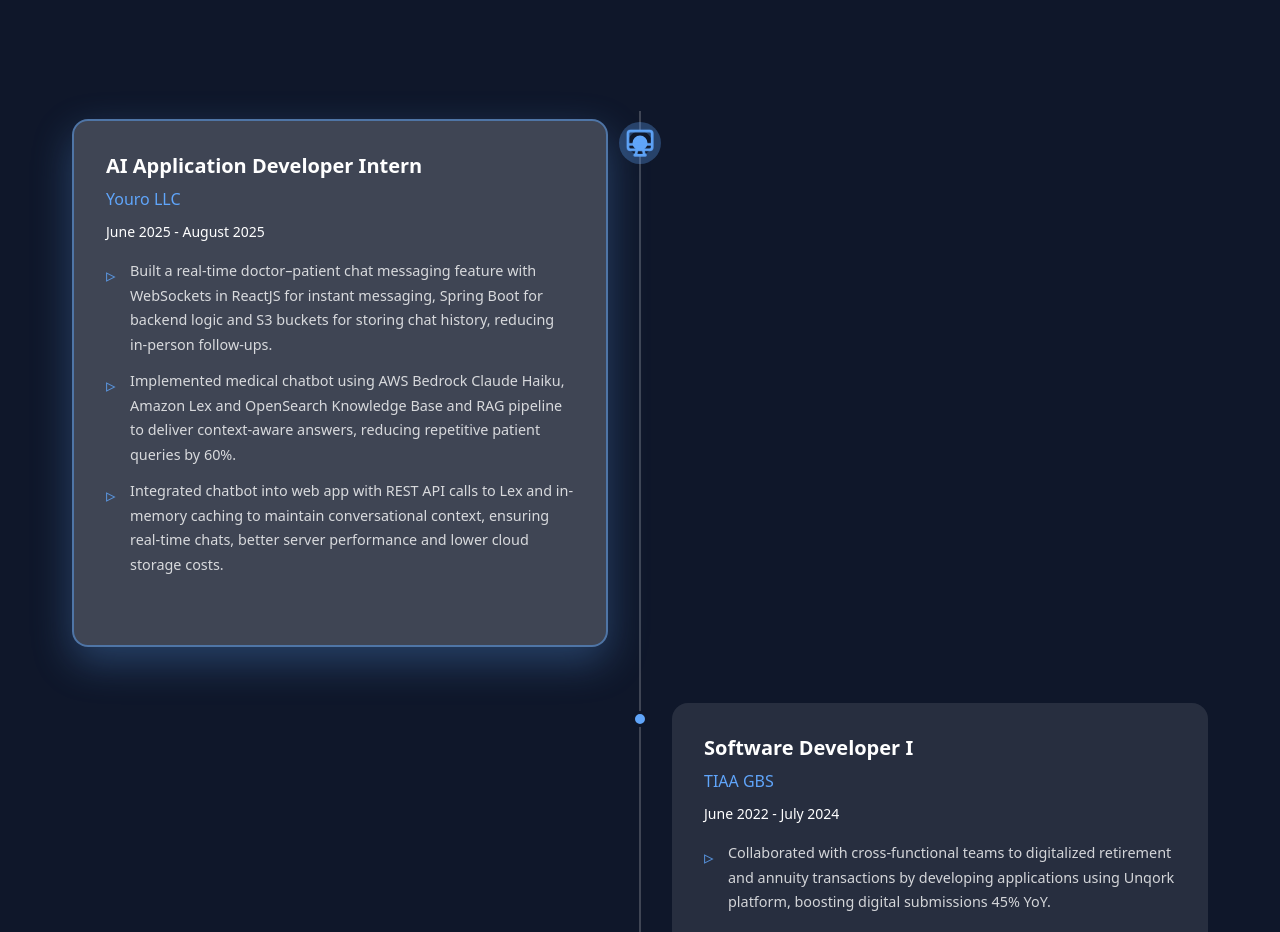
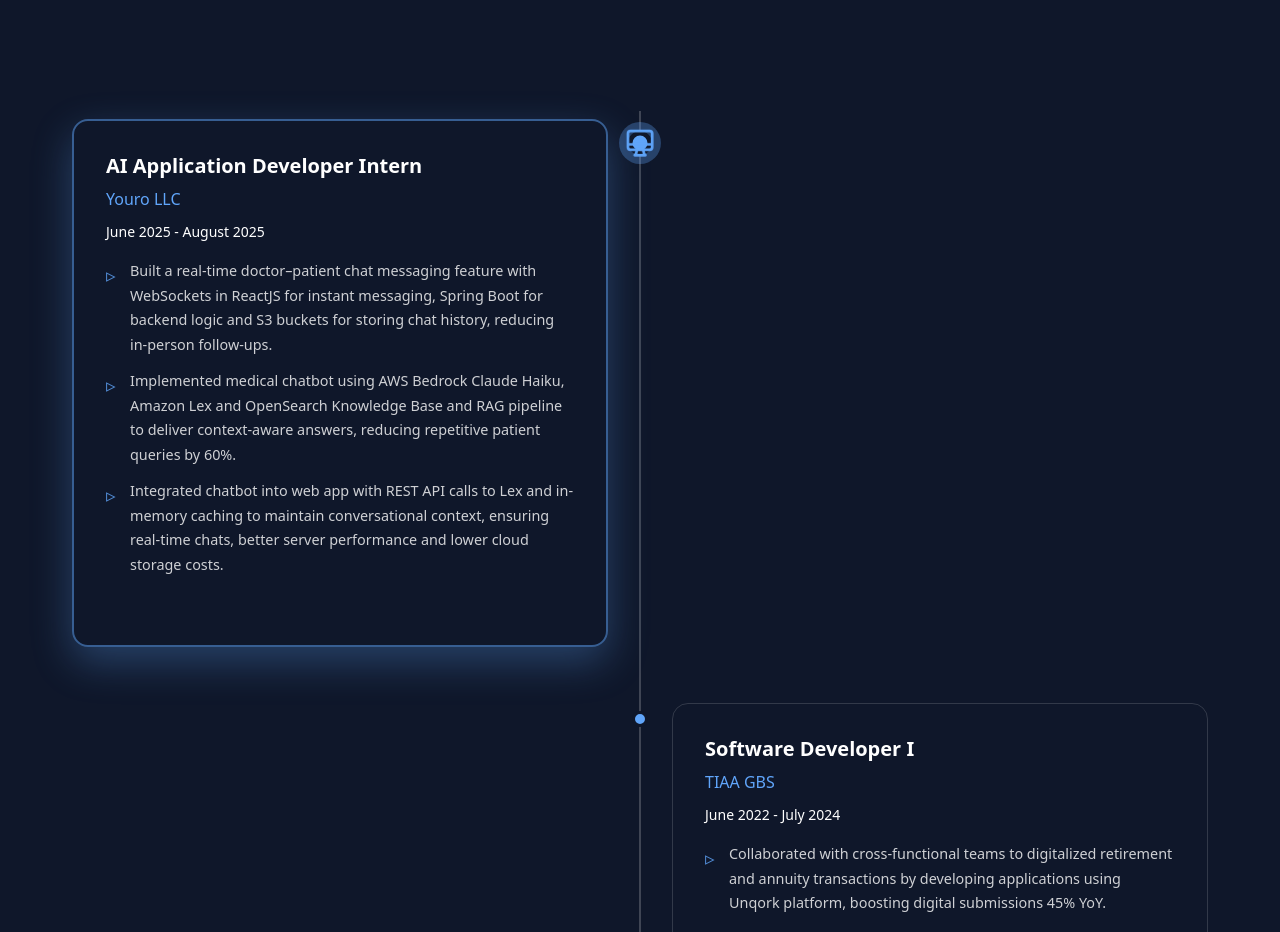
Before and after one commit to saloniredij/my-portfolio, a React (Vite) app: page / in a window 1280 px wide. Shown: the part 1760-2692 px from the top of the page. Built offline with nearby package versions, Linux system fonts and the light colour scheme.

Commit message:
experience card styling changes

```diff
--- a/src/styles/sections/experience.css
+++ b/src/styles/sections/experience.css
@@ -67,11 +67,15 @@
 
   /* Highlighted */
   .timeline-card-vertical.highlighted .timeline-card-content-vertical {
-    background-color: rgba(0,0,0,0.12); transform: translateY(-8px);
-    box-shadow: 0 15px 40px rgba(37,99,235,0.3); border: 2px solid rgba(37,99,235,0.5);
+    /* background-color: rgba(0,0,0,0.12);  */
+    transform: translateY(-8px);
+    box-shadow: 0 15px 40px rgba(37,99,235,0.3);
+    border: 2px solid rgba(37,99,235,0.5);
   }
   html.dark .timeline-card-vertical.highlighted .timeline-card-content-vertical {
-    background-color: rgba(255,255,255,0.2); box-shadow: 0 15px 40px rgba(96,165,250,0.3); border: 2px solid rgba(96,165,250,0.5);
+    /* background-color: rgba(255,255,255,0.2);  */
+    box-shadow: 0 15px 40px rgba(96,165,250,0.3);
+    border: 2px solid rgba(96,165,250,0.5);
   }
   .timeline-card-vertical.highlighted .timeline-card-marker-vertical {
     transform: translateX(-50%) scale(1.5); box-shadow: 0 0 0 6px rgba(37,99,235,0.3);
@@ -94,15 +98,33 @@
 
   /* Card content */
   .timeline-card-content-vertical {
-    background-color: rgba(0,0,0,0.05); border-radius: 1rem; padding: 2rem; transition: all 0.3s ease;
-    display: flex; flex-direction: column; width: 600px; max-width: 600px; word-wrap: break-word; overflow-wrap: break-word;
-    box-sizing: border-box; text-align: left;
+    background-color: transparent;
+    border: 1px solid rgba(128,128,128,0.3);
+    border-radius: 1rem;
+    padding: 2rem;
+    transition: all 0.3s ease;
+    display: flex;
+    flex-direction: column;
+    width: 600px;
+    max-width: 600px;
+    word-wrap: break-word;
+    overflow-wrap: break-word;
+    box-sizing: border-box;
+    text-align: left;
   }
-  html.dark .timeline-card-content-vertical { background-color: rgba(255,255,255,0.1); }
+  html.dark .timeline-card-content-vertical {
+    background-color: transparent;
+    border: 1px solid rgba(255,255,255,0.15);
+  }
   .timeline-card-content-vertical:hover {
-    background-color: rgba(0,0,0,0.08); transform: translateY(-5px); box-shadow: 0 10px 30px rgba(0,0,0,0.1);
+    background-color: transparent;
+    box-shadow: none;
+    transform: translateY(-5px);
   }
-  html.dark .timeline-card-content-vertical:hover { background-color: rgba(255,255,255,0.15); box-shadow: 0 10px 30px rgba(255,255,255,0.1); }
+  html.dark .timeline-card-content-vertical:hover {
+    background-color: transparent;
+    box-shadow: none;
+  }
 
   .timeline-card-title-vertical {
     font-family: var(--font-family-heading); font-size: 1.25rem; font-weight: 600; color: rgb(0,0,0);
@@ -111,10 +133,13 @@
   html.dark .timeline-card-title-vertical { color: rgb(255,255,255); }
 
   .timeline-card-period-vertical {
-    font-family: var(--font-family-brand); font-size: 0.875rem; font-weight: 500; color: rgb(255,255,255);
-    margin-bottom: 1rem; width: 100%; text-align: left; white-space: nowrap;
+    font-family: var(--font-family-brand);
+    font-size: 0.875rem; font-weight: 500;
+    margin-bottom: 1rem;
+    width: 100%;
+    text-align: left;
+    white-space: nowrap;
   }
-  html.dark .timeline-card-period-vertical { color: rgb(255,255,255); }
 
   .timeline-card-company-vertical {
     font-family: var(--font-family-brand); font-size: 1rem; font-weight: 500; color: rgb(37,99,235);
```
